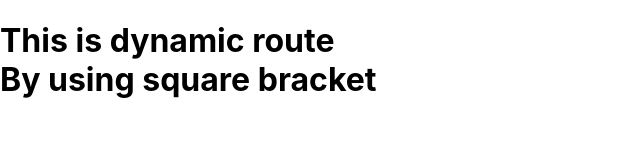
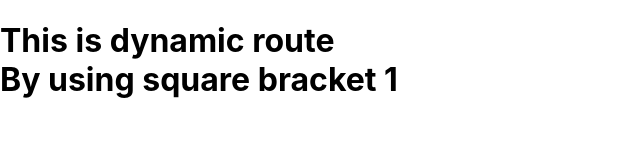
Before and after one commit to Ramekbal/nextjsAllConcept, a Next.js app: page /blog/1 in a window 1280 px wide. Shown: the top 160 px of the page, without its empty margins (0-640 px from the left). Built offline with nearby package versions, Linux system fonts and the light colour scheme.

Commit message:
useRouter to get query

```diff
--- a/pages/blog/[blogId].js
+++ b/pages/blog/[blogId].js
@@ -1,9 +1,11 @@
-import React from 'react'
+import React from 'react';
+import {useRouter} from "next/router";
 
 export default function lbogId() {
+    const router= useRouter();
   return (
     <div>
-      <h1>This is dynamic route <br/> By using square bracket</h1>
+      <h1>This is dynamic route <br/> By using square bracket {router?.query?.blogId}</h1>
     </div>
   )
 }
```
